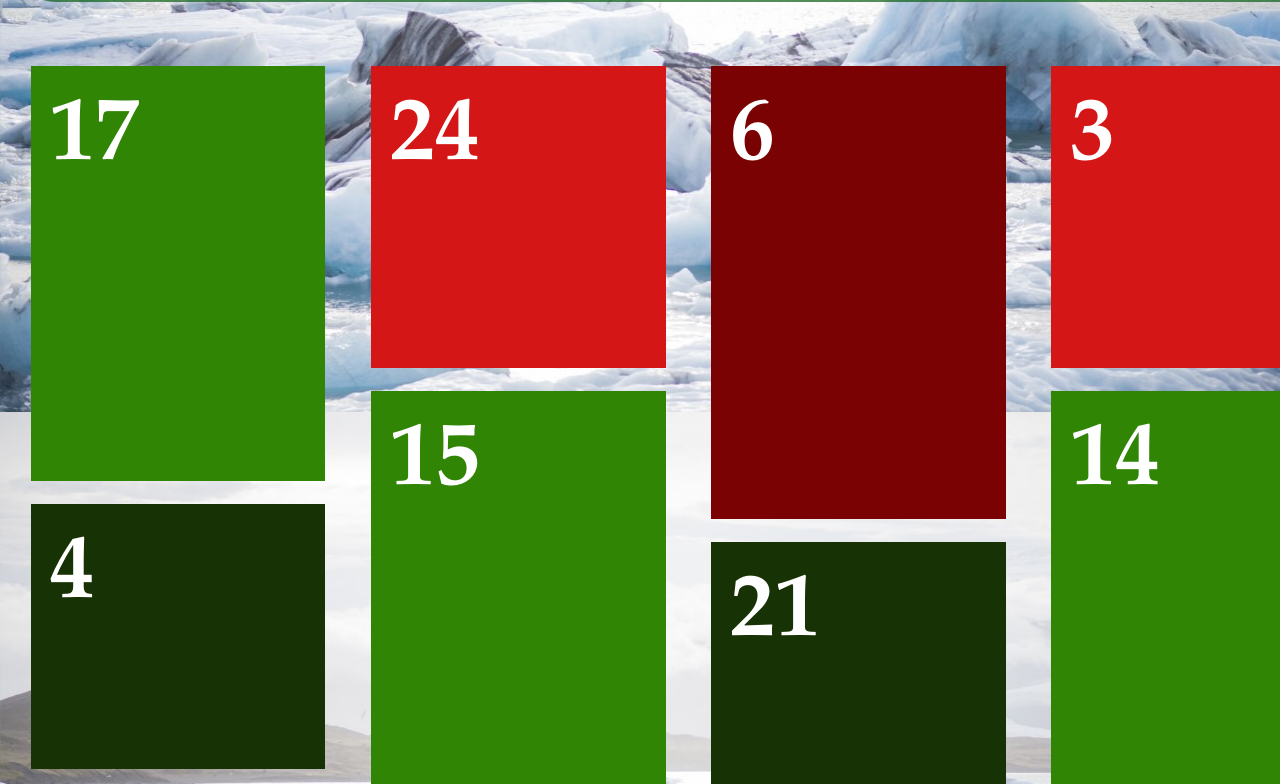
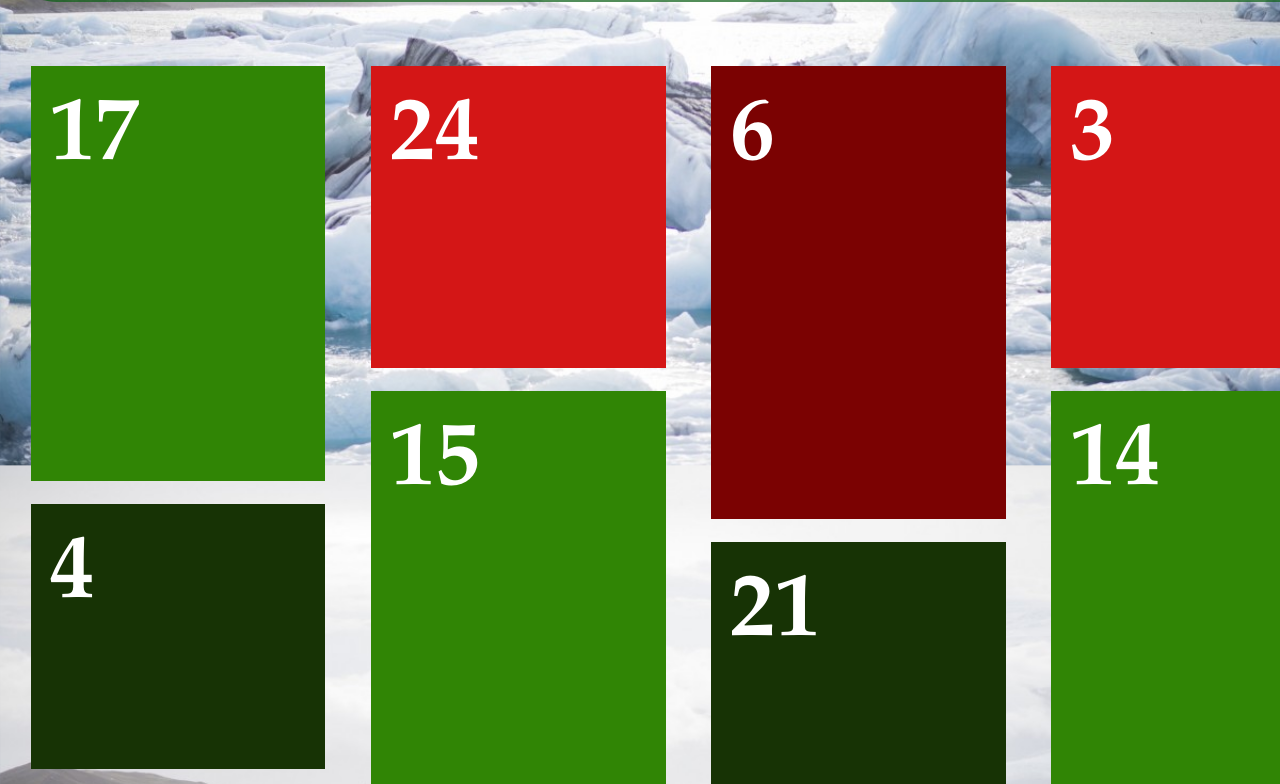
Before and after one commit to melissageere/Penguins-for-advent, a plain HTML site: page index.html in a window 1280 px wide. Shown: the part 388-1172 px from the top of the page. Drawn offline with nearby package versions, Linux system fonts and the light colour scheme.

Commit message:
background image fix

```diff
--- a/style.css
+++ b/style.css
@@ -1,10 +1,11 @@
+html {
+  background: url("icebackground.jpg") no-repeat center center fixed;
+  background-size: cover;
+}
+
 body{
-  background-image: url("icebackground.jpg");
-  background-attachment: fixed;
-  background-size: 100%;
   height: 640mm;
   width: 360mm;
-  background-repeat: no-repeat;
   }
 h1{
   font-weight: bold;
```
